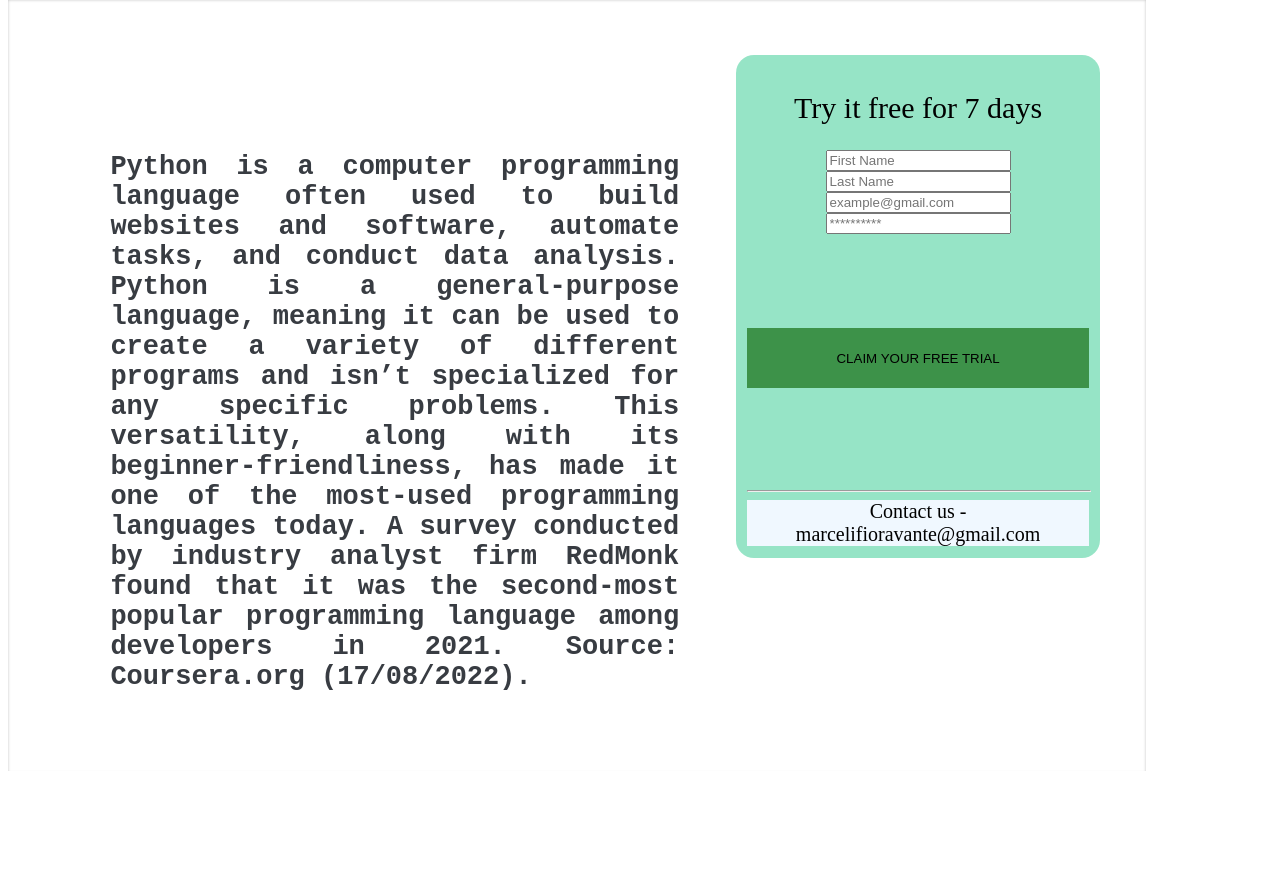
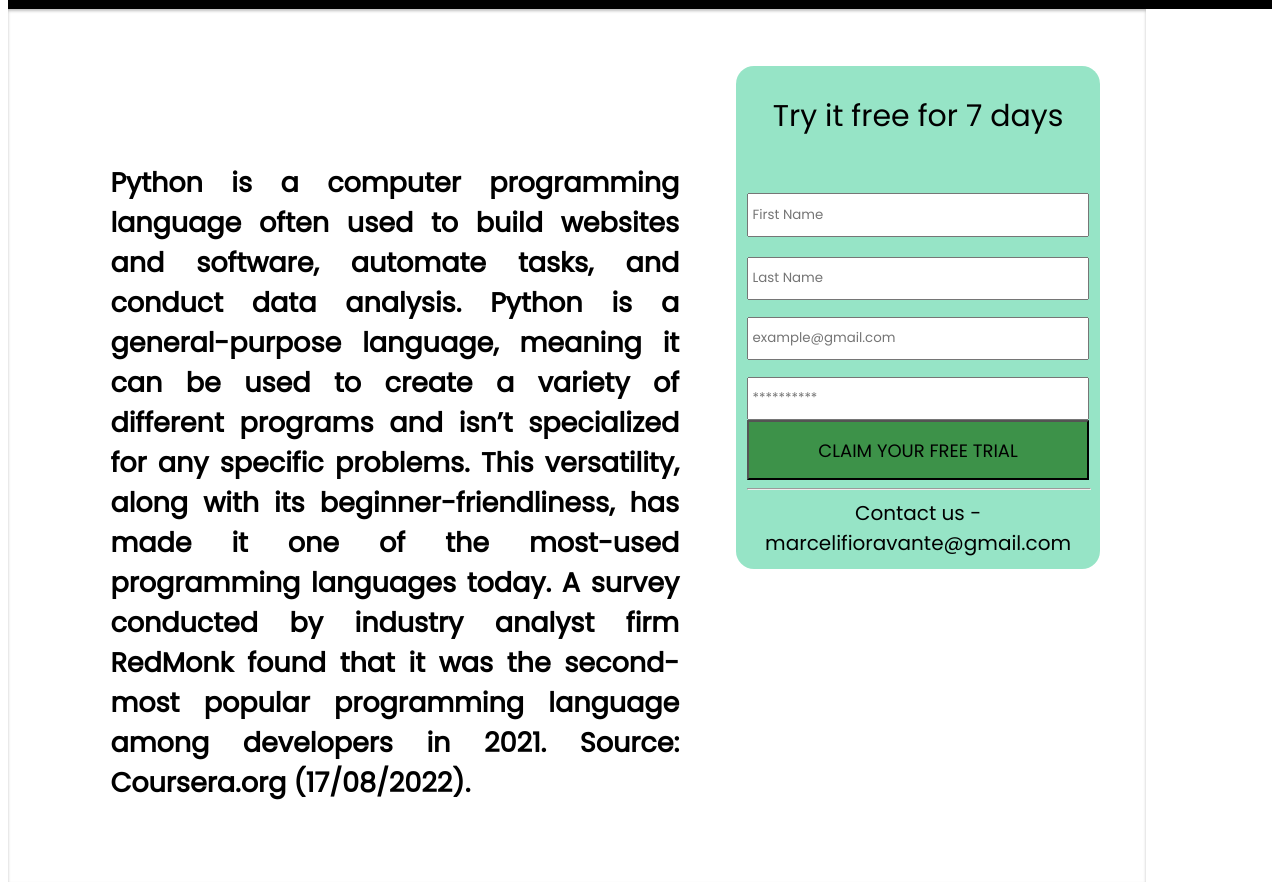
Before and after one commit to MarceliFioravante/Projeto_pagina_web, a plain HTML site: page index.html in a window 1280 px wide. Shown: the part 90-980 px from the top of the page. Before the commit the page ends 869 px from the top, so only its background shows below. Drawn offline with Linux system fonts and the light colour scheme.

Commit message:
Alterações no CSS

```diff
--- a/css/style.css
+++ b/css/style.css
@@ -1,3 +1,8 @@
+* {
+    font-family: Poppins, sans-serif;
+    color: black;
+}
+
 header {
     color: white;
     min-height: ;
@@ -8,7 +13,7 @@ header {
 }
 
 header h1 {
-
+    color: azure;
 }
 
 main {
@@ -55,33 +60,57 @@ main form .tryfree {
     font-size: 30px;
 }
 
+main form input {
+    width: 100%;
+    padding: 1%;
+    margin-top: 5%;
+    height: 60px;
+    display: flex;
+    flex-direction: column;
+}
 
 main form .name-container {
     display: flex;
-    flex-direction: row;
-    justify-content: right;
-    align-items: right;
+    flex-direction: column;
+    justify-content: center;
+    align-items: center;
+    height: 60px;
+    text-align: center;
+    margin-top: 5%;
+    width: 97%;
+    position: relative;
+    padding: 1%;
 }
+
 
 main form .lastname-container {
     display: flex;
-    flex-direction: row;
-    justify-content: right;
-    align-items: right;
+    flex-direction: column;
+    justify-content: center;
+    align-items: center;
+    width: 97%;
+    height: 60px;
+    text-align: center;
 }
 
 main form .email-container {
     display: flex;
-    flex-direction: row;
-    justify-content: right;
-    align-items: right;
+    flex-direction: column;
+    justify-content: center;
+    align-items: center;
+    width: 97%;
+    height: 60px;
+    text-align: center;
 }
 
 main form .password-container {
     display: flex;
-    flex-direction: row;
-    justify-content: right;
-    align-items: right;
+    flex-direction: column;
+    justify-content: center;
+    align-items: center;
+    width: 97%;
+    height: 60px;
+    text-align: center;
 }
 
 main form button {
@@ -89,20 +118,19 @@ main form button {
     display: flex;
     flex-direction: column;
     justify-content: center;
-    align-items: center;
     width: 100%;
-    height: 40px;
+    height: 60px;
     cursor: pointer;
     text-align: center;
     align-items: center;
-    border: 0;
-    padding: 30px;
+    padding: 25px;
     margin: auto;
+    font-size: 18px;
 }
 
 main form button:hover {
-    background: ;
-    color: ;
+    background: black;
+    color: white;
 }
 
 main form footer {
@@ -115,7 +143,6 @@ main form footer hr {
 }
 
 main form footer span {
-    background-color: aliceblue;
     color: black;
     font-size: 20px;
     align-items: center;
@@ -123,4 +150,5 @@ main form footer span {
     display: flex;
     flex-direction: column;
     justify-content: center;
+    margin: auto;
 }
--- a/index.html
+++ b/index.html
@@ -6,6 +6,9 @@
     <meta name="viewport" content="width=device-width, initial-scale=1.0">
     <title>Python Programming</title>
     <link rel="stylesheet" href="./css/style.css">
+    <link rel="preconnect" href="https://fonts.googleapis.com">
+    <link rel="preconnect" href="https://fonts.gstatic.com" crossorigin>
+    <link href="https://fonts.googleapis.com/css2?family=Nunito:wght@200;600;700&family=Poppins:wght@300;400&display=swap" rel="stylesheet">
 </head>
 <body>
     <header>
```
